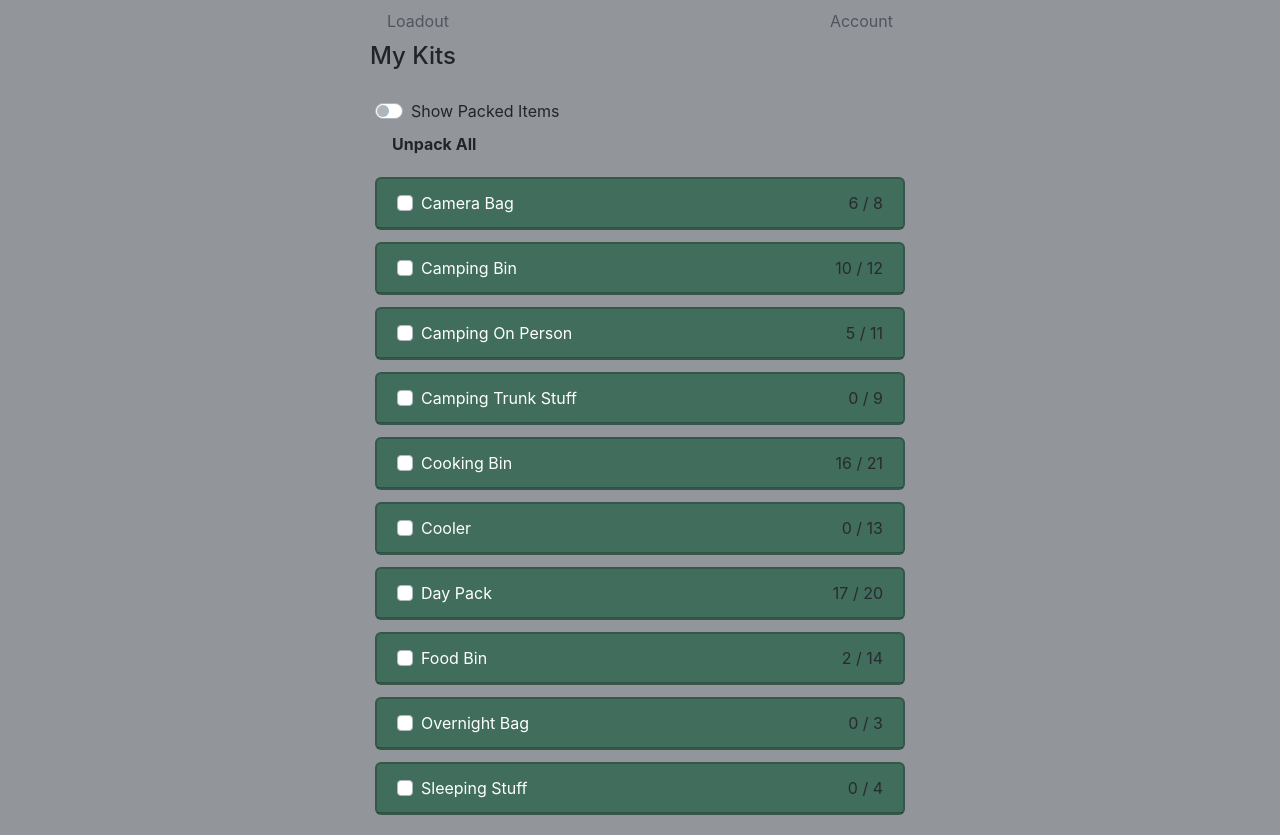
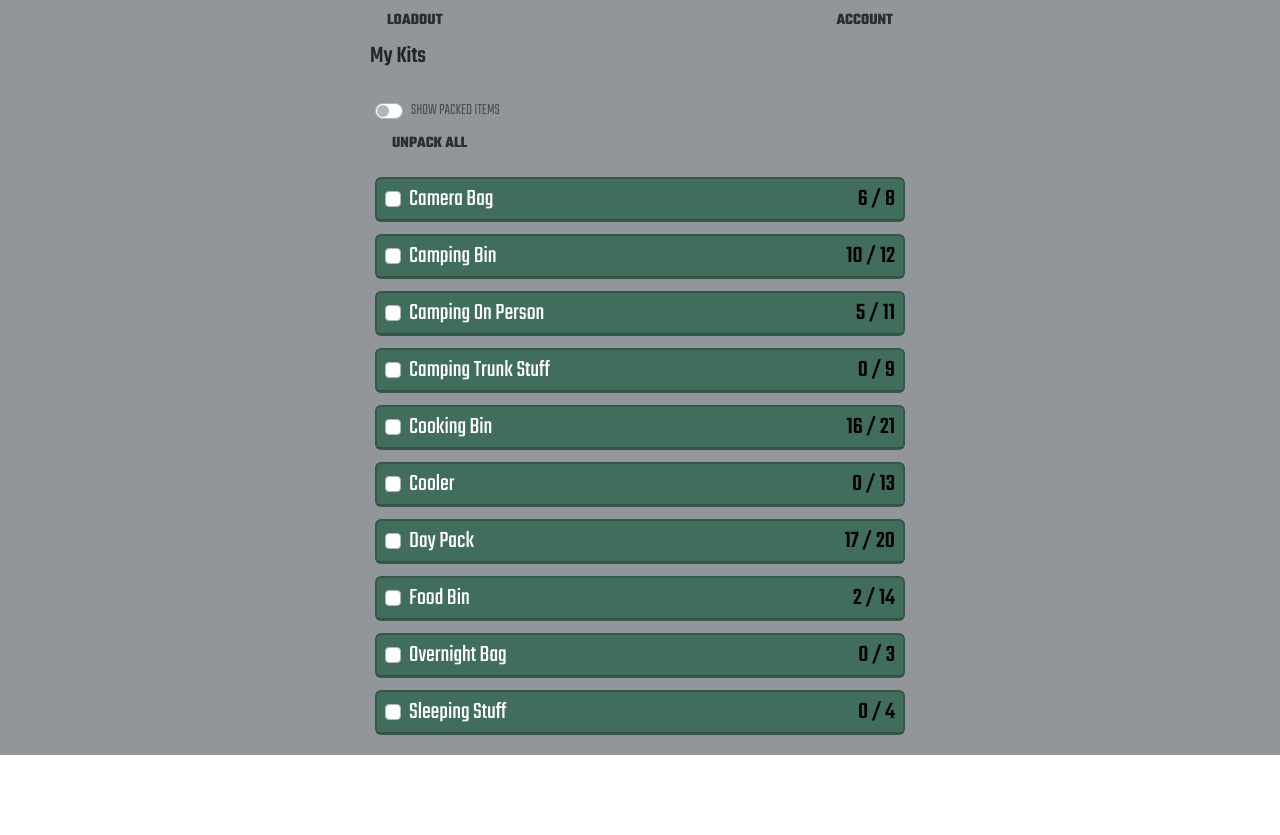
Before and after one commit to Chris-Fortier/loadout, a React (Create React App) app: page /all-kits in a window 1280 px wide. After the commit the page ends 800 px from the top, so only its background shows below. Built offline with nearby package versions, Linux system fonts and the light colour scheme.

Commit message:
add fonts and some style

```diff
--- a/src/components/ui/Item.js
+++ b/src/components/ui/Item.js
@@ -38,7 +38,7 @@ export default class Item extends React.Component {
                   <div className="custom-control custom-switch">
                      <input
                         type="checkbox"
-                        className="custom-control-input"
+                        className="custom-control-input display-switch-label"
                         id={"show-packed-switch" + this.props.itemData.name}
                         checked={this.state.isShowingPacked}
                         onChange={(e) => {
@@ -49,7 +49,7 @@ export default class Item extends React.Component {
                         // }}
                      />
                      <label
-                        className="custom-control-label"
+                        className="custom-control-label display-switch-label"
                         htmlFor={
                            "show-packed-switch" + this.props.itemData.name
                         }
@@ -62,7 +62,7 @@ export default class Item extends React.Component {
                      <div className="custom-control custom-switch">
                         <input
                            type="checkbox"
-                           className="custom-control-input"
+                           className="custom-control-input display-switch-label"
                            id={
                               "packed-on-bottom-switch" +
                               this.props.itemData.name
@@ -73,7 +73,7 @@ export default class Item extends React.Component {
                            }}
                         />
                         <label
-                           className="custom-control-label"
+                           className="custom-control-label display-switch-label"
                            htmlFor={
                               "packed-on-bottom-switch" +
                               this.props.itemData.name
@@ -203,7 +203,7 @@ export default class Item extends React.Component {
          return (
             <div
                className={
-                  "card text-white mt-3 color" +
+                  "card text-white mt-3 item-card color" +
                   String(this.props.itemLevel % 3) // 3 is the number of color levels before it starts over
                }
             >
@@ -228,7 +228,7 @@ export default class Item extends React.Component {
                         </label>
                      </div>
                   </div>
-                  <div className="float-right text-dark">
+                  <div className="float-right packed-counter">
                      {numPackedItems} / {numItems}
                   </div>
                   <div className="clearfix"></div>
@@ -263,7 +263,7 @@ export default class Item extends React.Component {
          return (
             <div
                className={
-                  "card text-white mt-3 color" +
+                  "card text-white mt-3 item-card color" +
                   String(this.props.itemLevel % 3) // 3 is the number of color levels before it starts over
                }
             >
--- a/src/style/style.scss
+++ b/src/style/style.scss
@@ -40,9 +40,6 @@
 .card {
    // border: 1px solid rgba(0, 0, 0, 0.125); // Bootstrap default
    border: 2px solid rgba(0, 0, 0, 0.25); //  make more noticable
-
-   // border-radius: 0.25rem; // Bootstrap default
-   border-radius: 0.375rem; // make more noticable
 }
 
 .card-header {
@@ -81,3 +78,55 @@
    width: 20px;
    height: 20px;
 }
+
+h1 {
+   font-size: 75px;
+}
+
+h2 {
+   font-size: 75px;
+}
+
+// style text for switch labels inside card body
+.display-switch-label {
+   font-weight: 300;
+   color: rgba(0, 0, 0, 0.5);
+   text-transform: uppercase;
+}
+
+// style text for the packed / total items numbers
+.packed-counter {
+   font-weight: 500;
+   color: black;
+}
+
+// style text for item name
+// .item-name {
+//    font-weight: 400;
+//    color: white;
+// }
+
+.item-card {
+   // border-radius: 0.25rem; // Bootstrap default
+   border-radius: 0.375rem; // make more noticable
+
+   // text style for item card headers
+   .card-header {
+      // 12 12 20 20
+      line-height: 1;
+      font-size: 24px;
+      padding: 8px;
+      // font-stretch: expanded;
+      text-transform: capitalize; // makes first letter of each word uppercase
+   }
+
+   .card-body {
+      padding: 8px;
+   }
+}
+
+.btn {
+   text-transform: uppercase;
+   font-weight: 700;
+   color: rgba(0, 0, 0, 0.7);
+}
--- a/src/style/theme.scss
+++ b/src/style/theme.scss
@@ -121,16 +121,20 @@ $emphasized-link-hover-darken-percentage: 15%;
 
 // Font Stuff
 
-// @import url("https://fonts.googleapis.com/css2?family=Fira+Sans:wght@500&family=Noto+Sans:wght@400;700&family=Noto+Serif&display=swap");
+// @import url("https://fonts.googleapis.com/css2?family=Fira+Sans:wght@500&family=Noto+Sans:wght@400;700&family=Noto+Serif&display=swap"); // White Bear
+@import url("https://fonts.googleapis.com/css2?family=Teko:wght@300;400;500;600;700&display=swap"); // Loadout
 
-// $font-family-sans-serif: "Noto Sans", sans-serif, "Apple Color Emoji";
+// $font-family-sans-serif: "Noto Sans", sans-serif, "Apple Color Emoji"; // White Bear
+$font-family-sans-serif: "Teko", sans-serif; // Loadout
 // $font-family-serif: "Noto Serif", serif;
 // $font-family-brand: "Fira Sans";
-// $font-family-base: $font-family-sans-serif;
+// $font-family-base: $font-family-sans-serif; // White Bear
+$font-family-base: $font-family-sans-serif; // Loadout
 
 // $font-weight-normal: 400;
 // $font-weight-bold: 700;
 
+// $line-height-base: 1.5;
 // $line-height-base: 1.5;
 
 // $font-size-base: 1rem; // Assumes the browser default, typically `16px`
```
